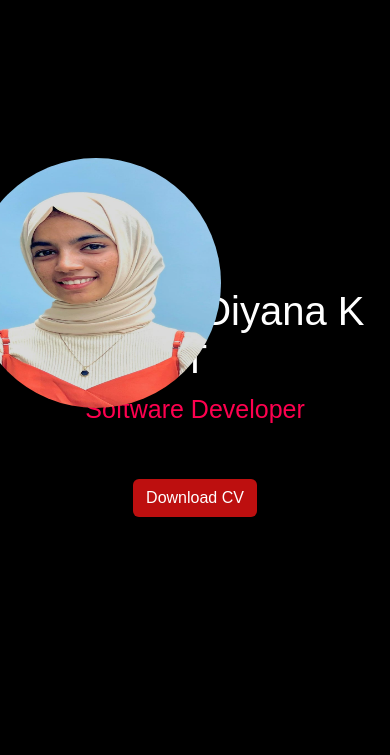
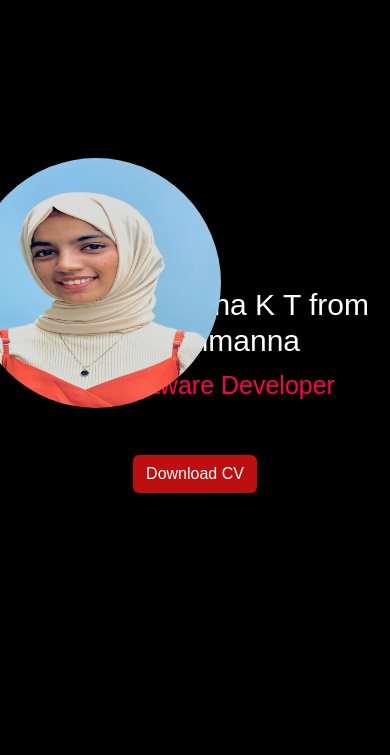
Before and after one commit to Diyanaah/Diyanaportfolio, a plain HTML site: page index.html in a window 390 px wide. Shown: the part 89-844 px from the top of the page. Drawn offline with nearby package versions, Linux system fonts and the light colour scheme.

Commit message:
second push

```diff
--- a/index.html
+++ b/index.html
@@ -4,7 +4,7 @@
     <meta charset="UTF-8">
     <meta name="viewport" content="width=device-width, initial-scale=1.0">
     <title>Diyana | Portfolio</title>
-    <link rel="icon" type="image/png" href="/Images/logo.jpg">
+    <link rel="icon" type="image/png" href="Images/logo.jpg">
     <link rel="stylesheet" href="style.css">
     <link href="https://cdn.jsdelivr.net/npm/bootstrap@5.3.7/dist/css/bootstrap.min.css" rel="stylesheet" integrity="sha384-LN+7fdVzj6u52u30Kp6M/trliBMCMKTyK833zpbD+pXdCLuTusPj697FH4R/5mcr" crossorigin="anonymous">
     <link href="https://cdn.jsdelivr.net/npm/bootstrap-icons/font/bootstrap-icons.css" rel="stylesheet">
@@ -39,8 +39,8 @@
             <i class="bi bi-list" onclick="openmenu()"></i>
         </nav>
         <div class="header-text">
-            <h1>Hello, I'm Diyana K T</h1>
-            <p>Software Developer</p>
+            <h1>Hello, I'm Diyana K T<span> from Perinthalmanna</span></h1>
+            <p>I'm a Software Developer</p>
             <a href="Images/Resume.pdf" download class="btn btn2">Download CV</a>
         </div>
        </div>
--- a/style.css
+++ b/style.css
@@ -314,15 +314,13 @@ nav .bi{
 
 /* css for small screen */
 @media only screen and (max-width:600px){
-    /* #header{
-        background-image: url(Images/img.jpg);
-    } */
+
     .header-text{
         margin-top: 100%;
         font-size: 16px;
     }
     .header-text h1{
-        font-size: 40px;
+        font-size: 30px;
         text-align: center;
     }
     .header-text p{
```
